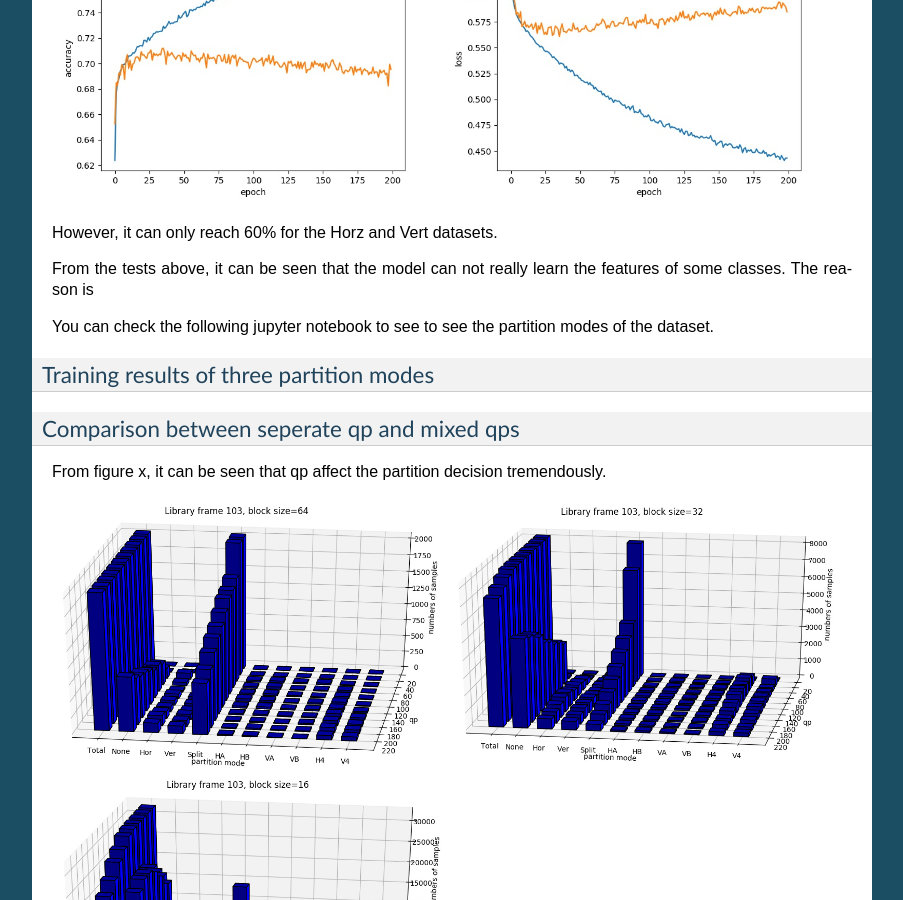
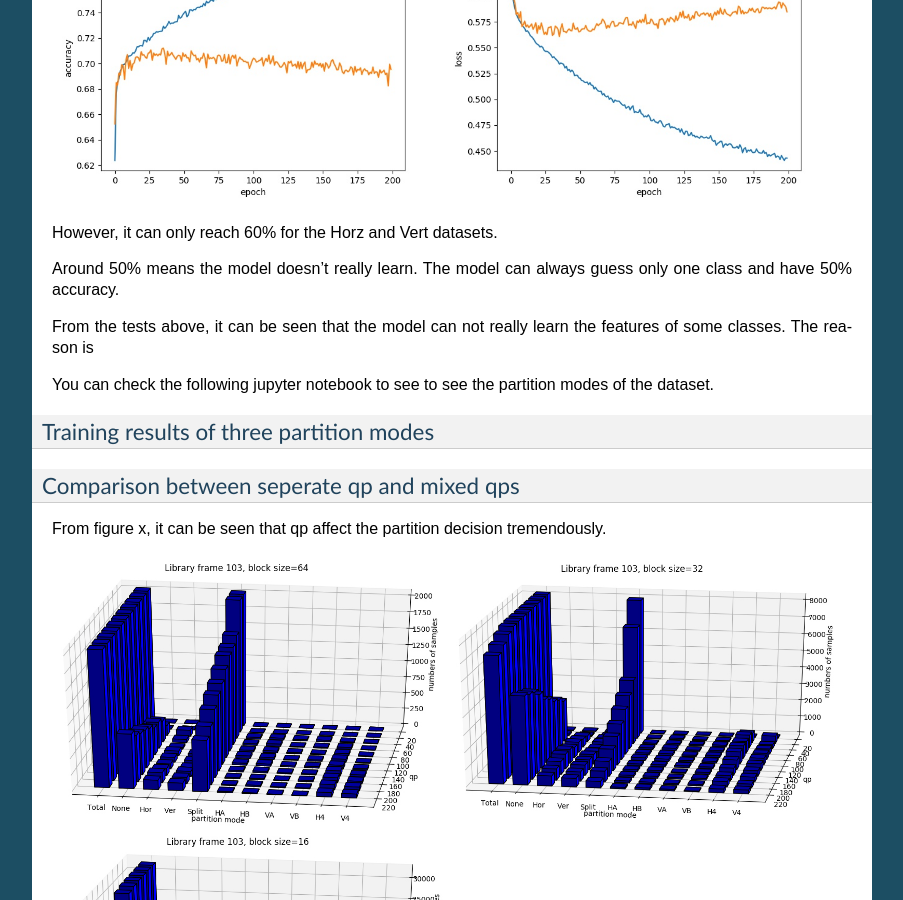
Before and after one commit to epadam/CNN-AV1-intra-encoder, a Sphinx documentation site: the page built from source/performance.rst, in a window 1280 px wide and 900 px high, scrolled down 13033 px. Shown: the whole window, without its empty margins (198-1101 px from the left). Built offline with Sphinx 7.4.7, drawn with Linux system fonts in a browser that asks for light colours.

Commit message:
Update performance.rst

```diff
--- a/source/performance.rst
+++ b/source/performance.rst
@@ -346,6 +346,7 @@ model2
 
 However, it can only reach 60% for the Horz and Vert datasets.
 
+Around 50% means the model doesn't really learn. The model can always guess only one class and have 50% accuracy.
 
 From the tests above, it can be seen that the model can not really learn the features of some classes. The reason is
 
```
